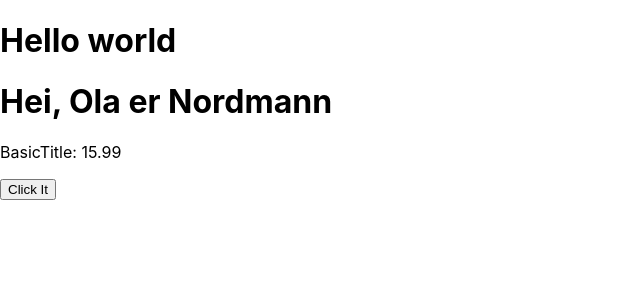
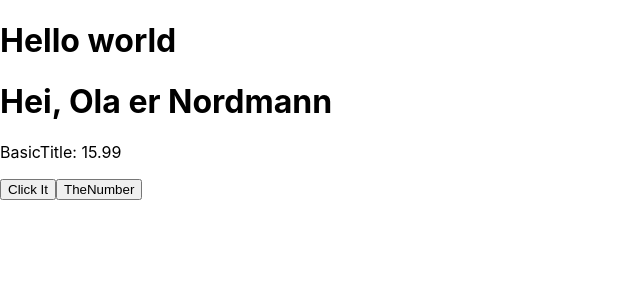
Before and after one commit to NatuRal3/feu2-frameworks, a React (Create React App) app in the folder m-f-a/: page / in a window 1280 px wide. Shown: the top 300 px of the page, without its empty margins (0-640 px from the left). Built offline with nearby package versions, Linux system fonts and the light colour scheme.

Commit message:
added button with value

```diff
--- a/m-f-a/src/buttons/onClick.js
+++ b/m-f-a/src/buttons/onClick.js
@@ -1,13 +1,15 @@
 import React from "react";
 
 function ButtonComponent() {
-  function onButtonClick() {
+  function onButtonClick(value) {
     console.log("Button is clickyTyClickingGood");
+    console.log(value);
   }
 
   return (
     <div>
       <button onClick={onButtonClick}>Click It</button>
+      <button onClick={() => onButtonClick(42)}>TheNumber</button>
     </div>
   );
 }
```
